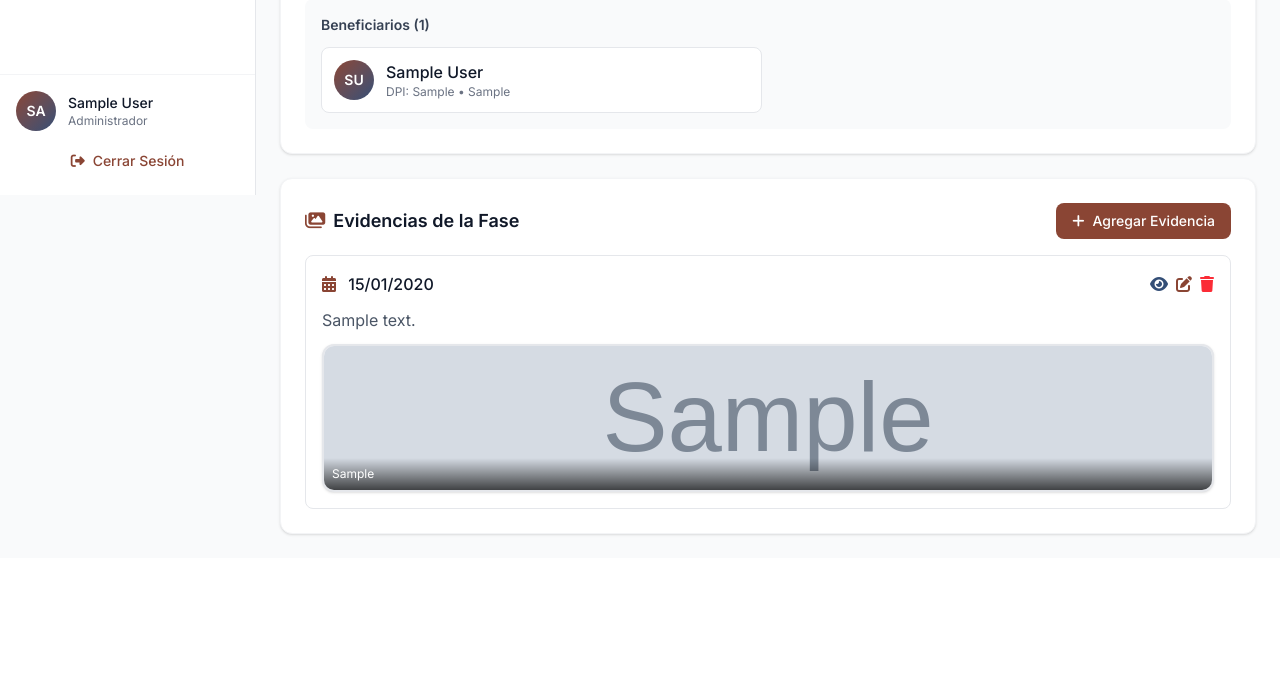
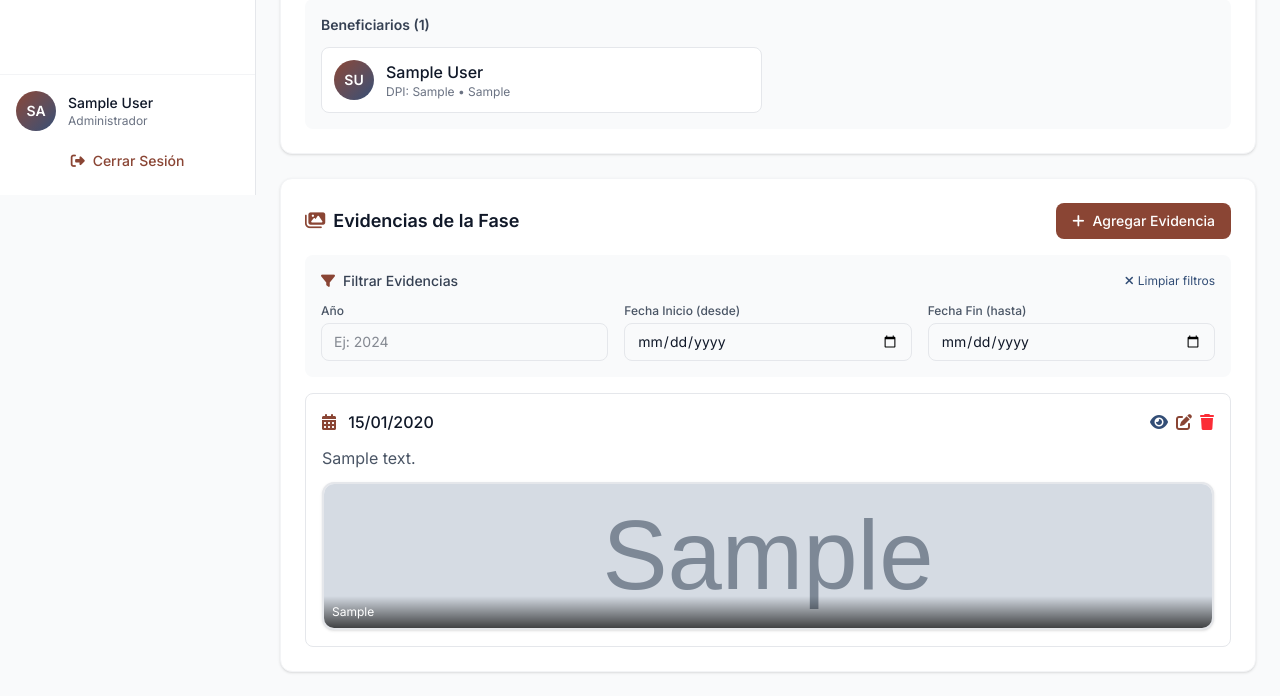
Before and after one commit to Juan-D15/GestorProyectos-AMG, a Django app: page /dashboard/proyectos/1/fases/1/ in a window 1280 px wide. Shown: the part 605-1301 px from the top of the page. Before the commit the page ends 1141 px from the top, so only its background shows below. Run offline with Django 5.2, Linux system fonts and the light colour scheme; a user stored in the database is signed in; tables that the repository leaves empty hold one stand-in row (values such as "Sample post"); grey boxes marked "Sample" are stand-in pictures; style sheets or scripts are compiled from the project's sources.

Commit message:
filtros en evidencias

```diff
--- a/webAMG/static/src/js/phases.js
+++ b/webAMG/static/src/js/phases.js
@@ -1932,3 +1932,123 @@ document.addEventListener('DOMContentLoaded', function() {
         });
     }, 200);
 });
+
+// =====================================================
+// FUNCIONES PARA FILTRAR EVIDENCIAS DE FASE
+// =====================================================
+
+// Event listener para limpiar caracteres no numéricos en el campo de año
+document.addEventListener('DOMContentLoaded', function() {
+    const yearInput = document.getElementById('evidenceFilterYear');
+    if (yearInput) {
+        yearInput.addEventListener('input', function(e) {
+            // Solo permitir números
+            this.value = this.value.replace(/[^0-9]/g, '');
+        });
+    }
+});
+
+function applyEvidenceFilters() {
+    console.log('=== Aplicando filtros de evidencias ===');
+
+    const filterYear = document.getElementById('evidenceFilterYear');
+    const filterStartDate = document.getElementById('evidenceFilterStartDate');
+    const filterEndDate = document.getElementById('evidenceFilterEndDate');
+
+    if (!filterYear && !filterStartDate && !filterEndDate) {
+        console.log('No hay filtros aplicados');
+        return;
+    }
+
+    const year = filterYear ? filterYear.value : '';
+    const startDate = filterStartDate ? filterStartDate.value : '';
+    const endDate = filterEndDate ? filterEndDate.value : '';
+
+    console.log('Filtros aplicados:', { year, startDate, endDate });
+
+    const evidenceCards = document.querySelectorAll('.evidence-card');
+    let visibleCount = 0;
+    let totalCount = 0;
+
+    evidenceCards.forEach(card => {
+        totalCount++;
+
+        const cardStartDate = card.dataset.startDate;
+        const cardEndDate = card.dataset.endDate;
+        const cardStartYear = card.dataset.startYear;
+        const cardEndYear = card.dataset.endYear;
+
+        let isVisible = true;
+
+        if (year && isVisible) {
+            if (cardStartYear !== year && cardEndYear !== year) {
+                isVisible = false;
+            }
+        }
+
+        if (isVisible && startDate) {
+            if (cardEndDate < startDate) {
+                isVisible = false;
+            }
+        }
+
+        if (isVisible && endDate) {
+            if (cardStartDate > endDate) {
+                isVisible = false;
+            }
+        }
+
+        if (isVisible) {
+            card.style.display = 'block';
+            visibleCount++;
+        } else {
+            card.style.display = 'none';
+        }
+    });
+
+    console.log(`Evidencias visibles: ${visibleCount} de ${totalCount}`);
+
+    const evidencesList = document.getElementById('evidencesList');
+    const noResultsMsg = document.getElementById('evidenceNoResults');
+
+    if (visibleCount === 0) {
+        if (!noResultsMsg) {
+            const messageDiv = document.createElement('div');
+            messageDiv.id = 'evidenceNoResults';
+            messageDiv.className = 'text-center py-8';
+            messageDiv.innerHTML = `
+                <i class="fas fa-search text-4xl text-gray-300 mb-4"></i>
+                <p class="text-gray-500">No se encontraron evidencias con los filtros seleccionados.</p>
+            `;
+            evidencesList.appendChild(messageDiv);
+        }
+    } else {
+        if (noResultsMsg) {
+            noResultsMsg.remove();
+        }
+    }
+}
+
+function clearEvidenceFilters() {
+    console.log('=== Limpiando filtros de evidencias ===');
+
+    const filterYear = document.getElementById('evidenceFilterYear');
+    const filterStartDate = document.getElementById('evidenceFilterStartDate');
+    const filterEndDate = document.getElementById('evidenceFilterEndDate');
+
+    if (filterYear) filterYear.value = '';
+    if (filterStartDate) filterStartDate.value = '';
+    if (filterEndDate) filterEndDate.value = '';
+
+    const evidenceCards = document.querySelectorAll('.evidence-card');
+    evidenceCards.forEach(card => {
+        card.style.display = 'block';
+    });
+
+    const noResultsMsg = document.getElementById('evidenceNoResults');
+    if (noResultsMsg) {
+        noResultsMsg.remove();
+    }
+
+    console.log('Filtros limpiados');
+}
--- a/webAMG/templates/dashboard/phase_detail.html
+++ b/webAMG/templates/dashboard/phase_detail.html
@@ -140,10 +140,44 @@
             <span>Agregar Evidencia</span>
         </button>
     </div>
+
+    <!-- Filtros de evidencias -->
+    <div class="bg-gray-50 rounded-lg p-4 mb-4">
+        <div class="flex items-center justify-between mb-3">
+            <h4 class="text-sm font-medium text-gray-700">
+                <i class="fas fa-filter text-[#8a4534] mr-2"></i>Filtrar Evidencias
+            </h4>
+            <button type="button" onclick="clearEvidenceFilters()" class="text-xs text-[#334e76] hover:text-[#4a6699] transition-colors">
+                <i class="fas fa-times mr-1"></i>Limpiar filtros
+            </button>
+        </div>
+        <div class="grid grid-cols-1 md:grid-cols-3 gap-4">
+            <!-- Filtro por año -->
+            <div>
+                <label class="block text-xs font-medium text-gray-600 mb-1">Año</label>
+                <input type="text" id="evidenceFilterYear" oninput="applyEvidenceFilters()" placeholder="Ej: 2024" maxlength="4" class="w-full px-3 py-2 text-sm border border-gray-200 rounded-lg focus:outline-none focus:ring-2 focus:ring-[#8a4534]/20 focus:border-[#8a4534]" pattern="[0-9]*" inputmode="numeric">
+            </div>
+            <!-- Filtro fecha inicio -->
+            <div>
+                <label class="block text-xs font-medium text-gray-600 mb-1">Fecha Inicio (desde)</label>
+                <input type="date" id="evidenceFilterStartDate" oninput="applyEvidenceFilters()" class="w-full px-3 py-2 text-sm border border-gray-200 rounded-lg focus:outline-none focus:ring-2 focus:ring-[#8a4534]/20 focus:border-[#8a4534]">
+            </div>
+            <!-- Filtro fecha fin -->
+            <div>
+                <label class="block text-xs font-medium text-gray-600 mb-1">Fecha Fin (hasta)</label>
+                <input type="date" id="evidenceFilterEndDate" oninput="applyEvidenceFilters()" class="w-full px-3 py-2 text-sm border border-gray-200 rounded-lg focus:outline-none focus:ring-2 focus:ring-[#8a4534]/20 focus:border-[#8a4534]">
+            </div>
+        </div>
+    </div>
     {% if evidences %}
-    <div class="space-y-4">
+    <div id="evidencesList" class="space-y-4">
         {% for evidence in evidences %}
-        <div class="border border-gray-200 rounded-lg p-4">
+        <div class="border border-gray-200 rounded-lg p-4 evidence-card"
+                data-evidence-id="{{ evidence.id }}"
+                data-start-date="{{ evidence.start_date|date:'Y-m-d' }}"
+                data-end-date="{{ evidence.end_date|date:'Y-m-d' }}"
+                data-start-year="{{ evidence.start_date|date:'Y' }}"
+                data-end-year="{{ evidence.end_date|date:'Y' }}">
             <div class="flex items-start justify-between mb-3">
                 <div>
                     <h4 class="font-medium text-gray-900">
--- a/webAMG/views_pages.py
+++ b/webAMG/views_pages.py
@@ -1345,6 +1345,10 @@ def phase_detail(request, project_id, phase_id):
     # Obtener evidencias de la fase
     evidences = PhaseEvidence.objects.filter(phase=phase).order_by('-start_date', '-created_at')
 
+    # Obtener años únicos de las evidencias para el filtro
+    evidence_years = list(set(evidence.start_date.year for evidence in evidences))
+    evidence_years.sort(reverse=True)
+
     # Obtener todos los beneficiarios disponibles
     all_beneficiaries = Beneficiary.objects.filter(is_active=True).order_by('first_name', 'last_name')
 
@@ -1354,6 +1358,7 @@ def phase_detail(request, project_id, phase_id):
         'phase_beneficiaries': [pb.beneficiary for pb in phase_beneficiaries],
         'evidences': evidences,
         'all_beneficiaries': all_beneficiaries,
+        'evidence_years': evidence_years,
     }
 
     return render(request, 'dashboard/phase_detail.html', context)
```
